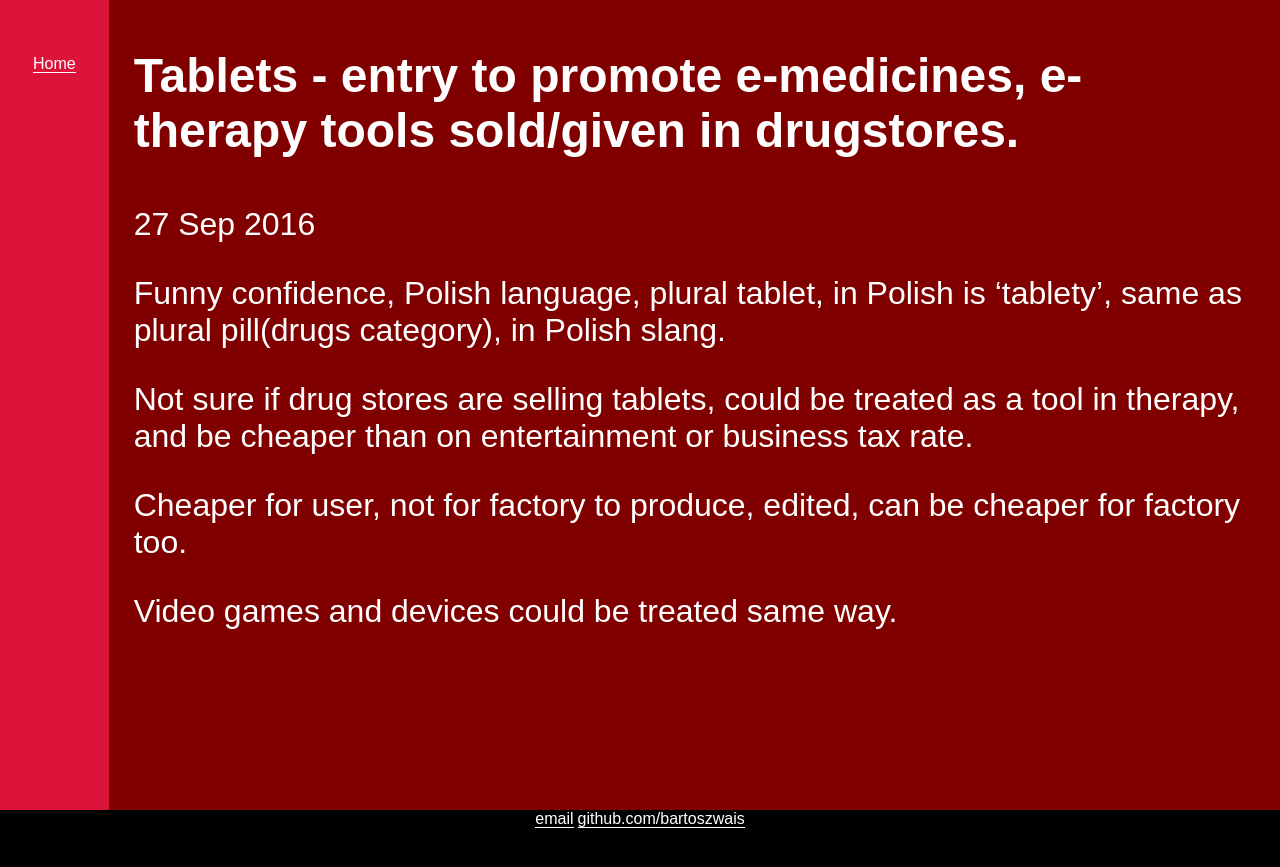
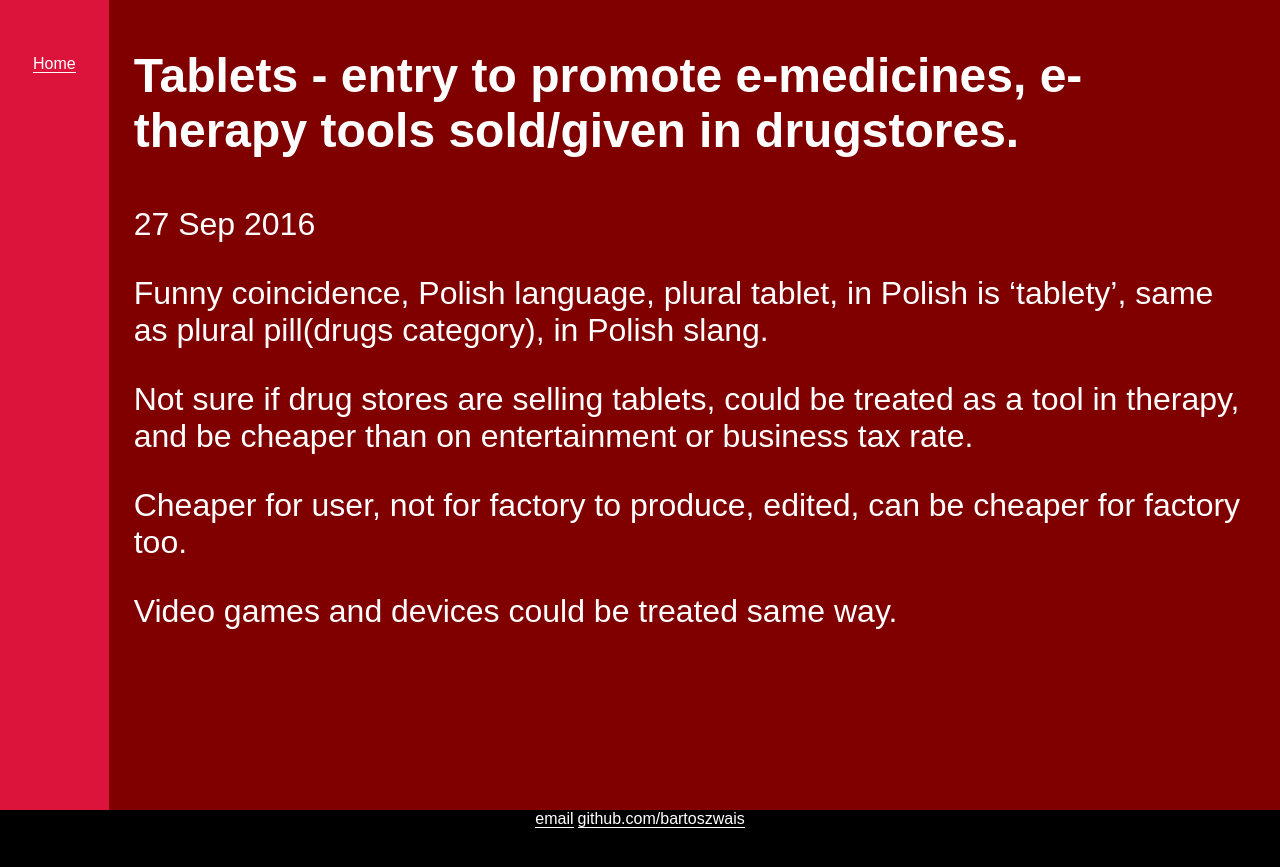
Before and after one commit to bartoszwais/bartoszwais.github.io, a Jekyll site: the page built from _posts/2016-9-27-tablets-electronic-devices-software-drugstores-tax.md, in a window 1280 px wide. Shown: the top 867 px of the page. Built offline with Jekyll 4.4.1, drawn with Linux system fonts in a browser that asks for light colours; comment, search, counter and statistics services are not loaded.

Commit message:
fixing content

```diff
--- a/_layouts/default.html
+++ b/_layouts/default.html
@@ -16,12 +16,12 @@
                 {{ content }}
                 {% include disqus.html %}
 			</article>
-            </section>
-			<footer>
+        </section>
+        <footer>
 	    		<ul>
 	        		<li><a href="mailto:bartoszwais@googlemail.com">email</a></li>
 	        		<li><a href="https://github.com/bartoszwais">github.com/bartoszwais</a></li>
 				</ul>
-			</footer>
+        </footer>
 		</body>
 	</html>
--- a/_posts/2016-9-27-tablets-electronic-devices-software-drugstores-tax.md
+++ b/_posts/2016-9-27-tablets-electronic-devices-software-drugstores-tax.md
@@ -3,7 +3,7 @@ layout: post
 title: Tablets - entry to promote e-medicines, e-therapy tools sold/given in drugstores.
 date: 2016-09-27
 ---
-Funny confidence, Polish language, plural tablet, in Polish is 'tablety', same as plural pill(drugs category), in Polish slang.
+Funny coincidence, Polish language, plural tablet, in Polish is 'tablety', same as plural pill(drugs category), in Polish slang.
 
 Not sure if drug stores are selling tablets, could be treated as a tool in therapy, and be cheaper than on entertainment or business tax rate.
 
--- a/css/main.scss
+++ b/css/main.scss
@@ -50,6 +50,9 @@ article {
     padding:0 25px;
 }
 
+#disqus_thread {
+}
+
 footer {
     background-color: black;
     height: 10vh;
```
Also changed, not shown: 9 other files.
